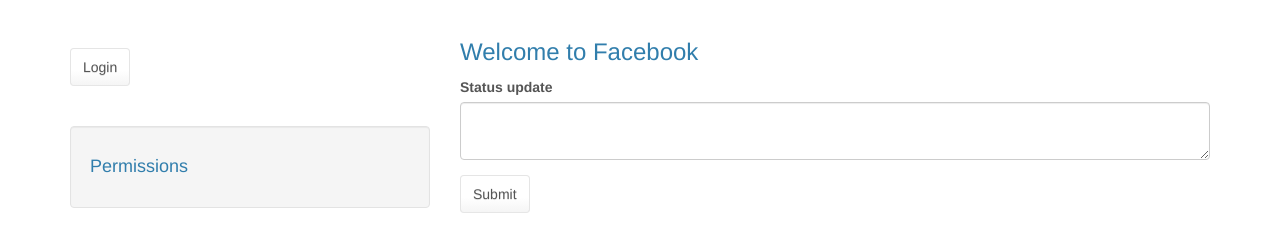
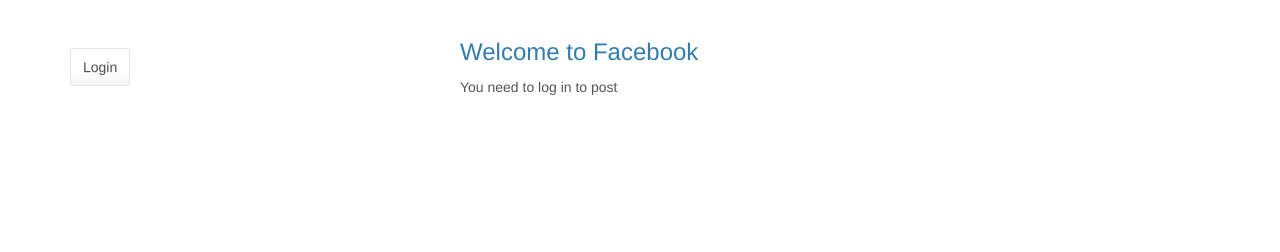
Before and after one commit to eyo-omat/eyoGist, a website: page app/index.html at #!/facebook in a window 1280 px wide. Shown: the part 54-306 px from the top of the page. Drawn offline with nearby package versions, Linux system fonts and the light colour scheme.

Commit message:
hide permissions and posts sections when user is not logged in

```diff
--- a/app/facebook/facebook.html
+++ b/app/facebook/facebook.html
@@ -5,12 +5,12 @@
             <a href="{{userInfo.link}}" target="_blank"> <img ng-src="{{picture}}"> </a>
         </div>
         <br />
-                <button type="button" class="btn btn-default" ng-click="logIn()" ng-hide="isLoggedIn" >Login</button>
+        <button type="button" class="btn btn-default" ng-click="logIn()" ng-hide="isLoggedIn">Login</button>
         <br />
-                <button type="button" class="btn btn-default" ng-click="logOut()" ng-show="isLoggedIn" >Logout</button>
+        <button type="button" class="btn btn-default" ng-click="logOut()" ng-show="isLoggedIn">Logout</button>
         <br />
         <br />
-                <div class="well" ng-show="isLoggedIn" >
+        <div class="well" ng-show="isLoggedIn">
             <h4>User Info</h4>
             <ul>
                 <li>ID: {{userInfo.id}}</li>
@@ -21,7 +21,7 @@
                 <li>Locale: {{userInfo.locale}}</li>
             </ul>
         </div>
-                <div class="well">
+        <div class="well" ng-show="isLoggedIn">
             <h4>Permissions</h4>
             <ul>
                 <li ng-repeat="permission in permissions">{{permission.permission}} - {{permission.status}}</li>
@@ -30,22 +30,28 @@
     </div>
     <div class="col-md-8">
         <h3>Welcome to Facebook</h3>
-                <form>
+        <div ng-show="isLoggedIn">
+            <form ng-submit="postStatus()">
                 <div class="form-group">
                     <label>Status update</label>
-                        <textarea class="form-control"></textarea>
+                    <textarea class="form-control" ng-model="myPost"></textarea>
                 </div>
                 <button type="submit" class="btn btn-default">Submit</button>
             </form>
-                <br/><br/>
+            <br/>
+            <br/>
             <div ng-repeat="post in posts" class="stbody">
                 <div class="stimg">
                     <img ng-src="{{picture}}">
                 </div>
                 <div class="sttext">
-                        {{post.messgae}}
-                        <div class="sttime">{{post.updated_time}}</div>
+                    {{post.story}}
+                    <div class="sttime">{{post.created_time}}</div>
                 </div>
             </div>
         </div>
+        <div ng-hide="isLoggedIn">
+            <p>You need to log in to post</p>
         </div>
+    </div>
+</div>
```
Lines whose indentation alone changed are shown as unchanged.
